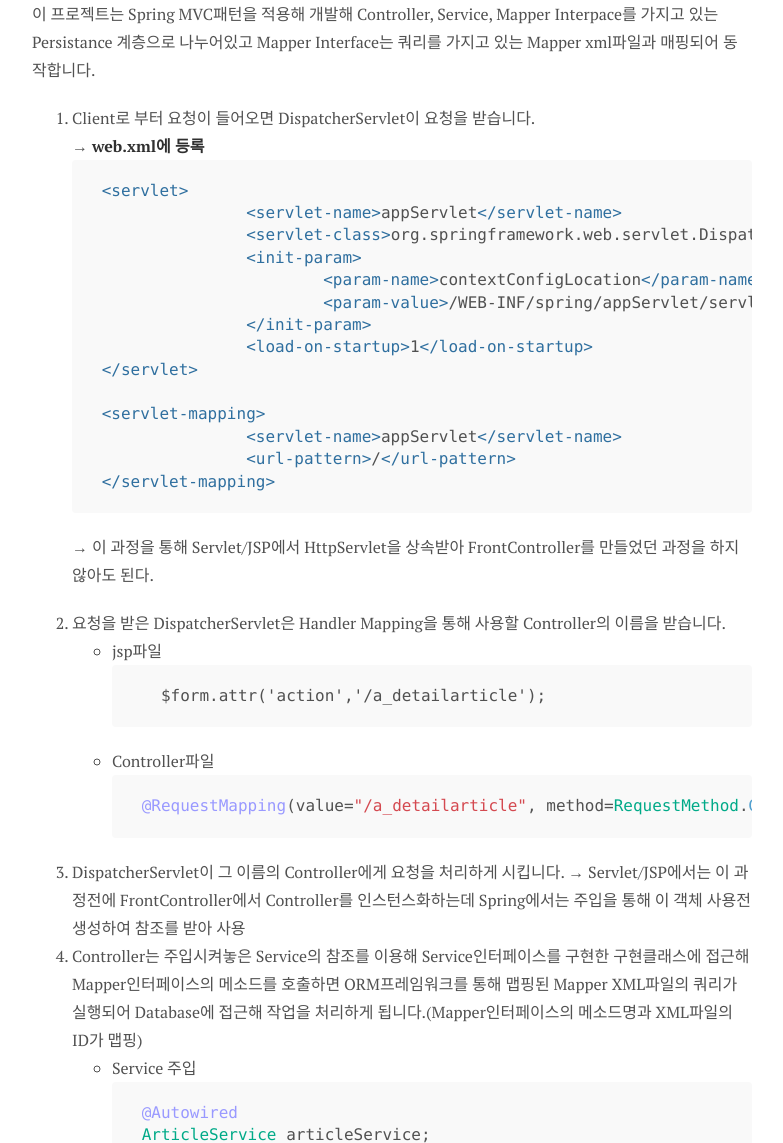
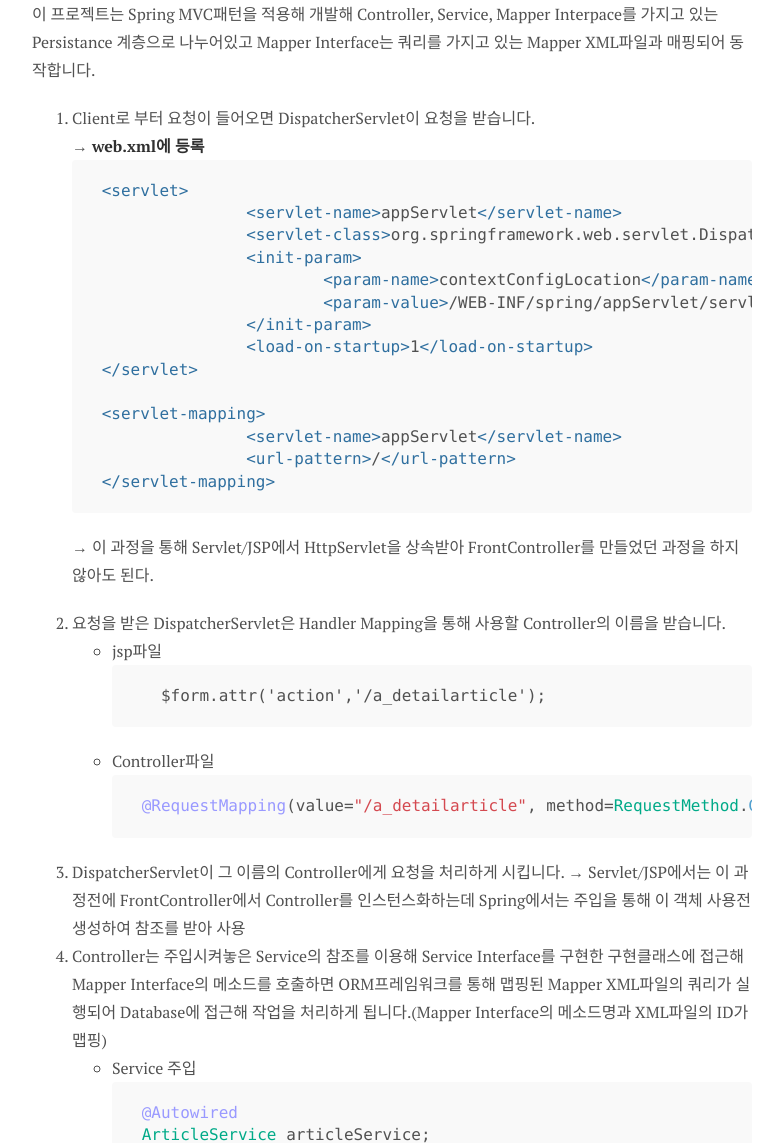
Before and after one commit to Somersbii/Somersbii.github.io, a Jekyll site: the page built from _posts/2019-11-14-Project-03.md, in a window 1280 px wide and 1400 px high, scrolled down 364 px. Shown: the part 257-1400 px from the top of the window, without its empty margins (248-1031 px from the left). Built offline with Jekyll 4.4.1, drawn with Linux system fonts in a browser that asks for light colours; nearby versions of some CDN libraries; comment, search, counter and statistics services are not loaded.

Commit message:
article update

````diff
--- a/_posts/2019-11-14-Project-03.md
+++ b/_posts/2019-11-14-Project-03.md
@@ -10,7 +10,7 @@ comments: true
 
 ![PrjServletJsp](./img/PrjSpring.png)
 
-이 프로젝트는 Spring MVC패턴을 적용해 개발해 Controller, Service, Mapper Interpace를 가지고 있는 Persistance 계층으로 나누어있고 Mapper Interface는 쿼리를 가지고 있는 Mapper xml파일과 매핑되어 동작합니다.
+이 프로젝트는 Spring MVC패턴을 적용해 개발해 Controller, Service, Mapper Interpace를 가지고 있는 Persistance 계층으로 나누어있고 Mapper Interface는 쿼리를 가지고 있는 Mapper XML파일과 매핑되어 동작합니다.
 
 1. Client로 부터 요청이 들어오면 DispatcherServlet이 요청을 받습니다.
   → **web.xml에 등록**
@@ -44,7 +44,7 @@ comments: true
     ```
 3. DispatcherServlet이 그 이름의 Controller에게 요청을 처리하게 시킵니다.
   → Servlet/JSP에서는 이 과정전에 FrontController에서 Controller를 인스턴스화하는데 Spring에서는 주입을 통해 이 객체 사용전 생성하여 참조를 받아 사용
-4. Controller는 주입시켜놓은 Service의 참조를 이용해 Service인터페이스를 구현한 구현클래스에 접근해 Mapper인터페이스의 메소드를 호출하면 ORM프레임워크를 통해 맵핑된 Mapper XML파일의 쿼리가 실행되어 Database에 접근해 작업을 처리하게 됩니다.(Mapper인터페이스의 메소드명과 XML파일의 ID가 맵핑)
+4. Controller는 주입시켜놓은 Service의 참조를 이용해 Service Interface를 구현한 구현클래스에 접근해 Mapper Interface의 메소드를 호출하면 ORM프레임워크를 통해 맵핑된 Mapper XML파일의 쿼리가 실행되어 Database에 접근해 작업을 처리하게 됩니다.(Mapper Interface의 메소드명과 XML파일의 ID가 맵핑)
   * Service 주입
     ```java
     @Autowired
````
